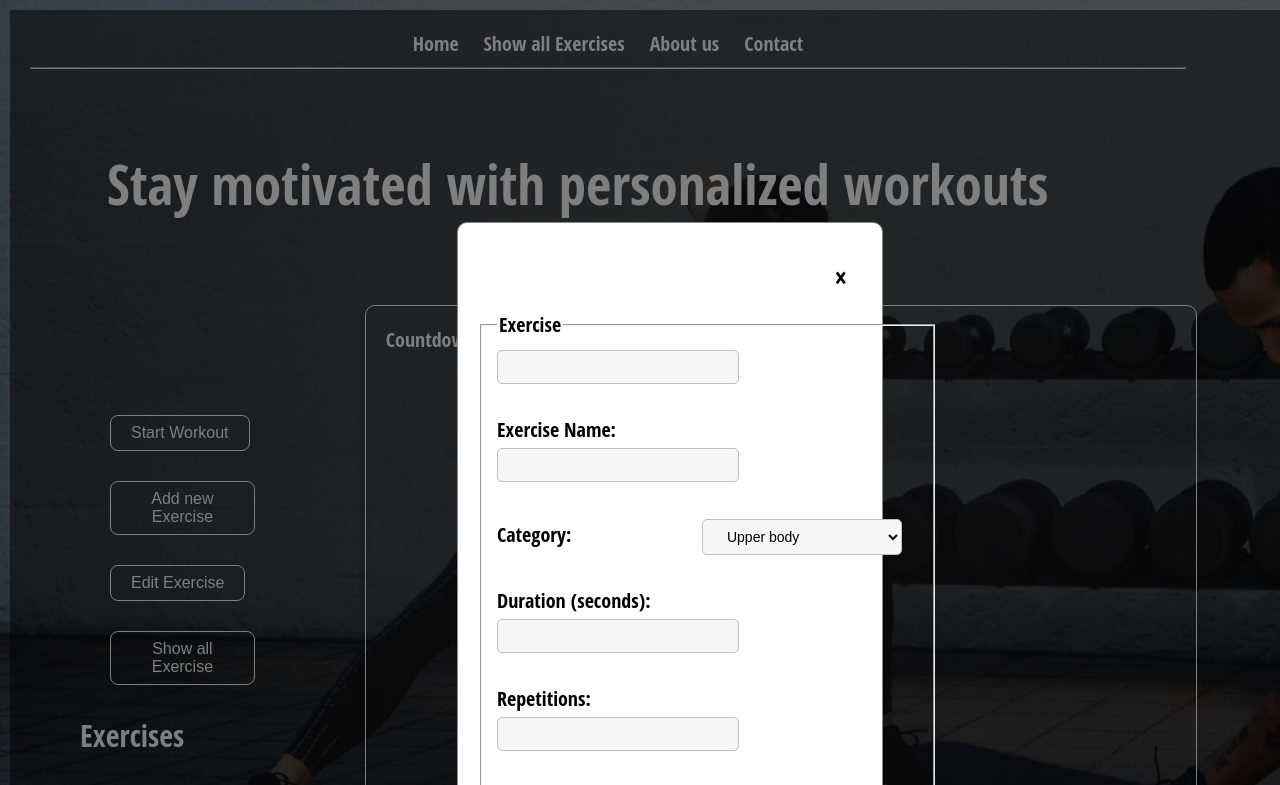
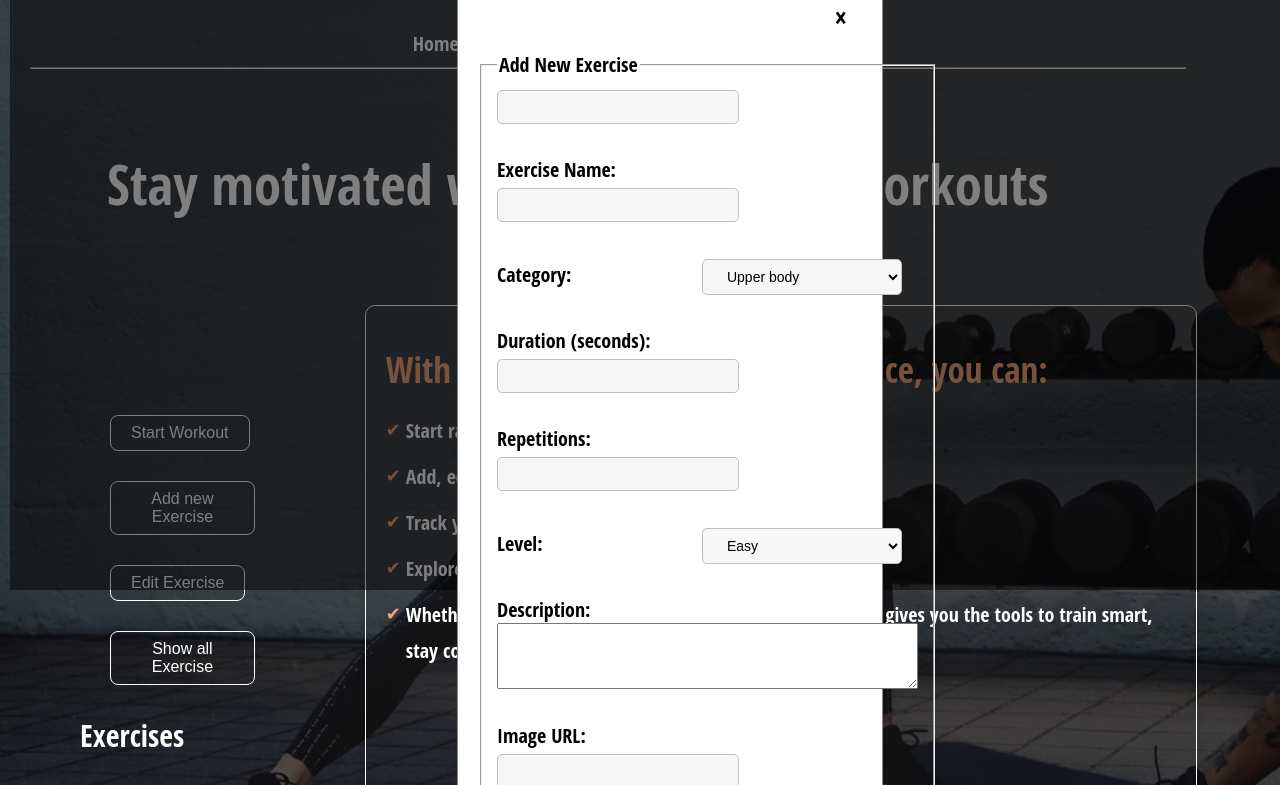
Before and after one commit to JoshuaTechstarter/FitnessAPI, a plain HTML site: page frontend/index.html in a window 1280 px wide. Both pictures are taken after a click on the button "Add new Exercise". Shown: the top 785 px of the page. Drawn offline with Linux system fonts and the light colour scheme.

Commit message:
fix frontend1

```diff
--- a/frontend/index.html
+++ b/frontend/index.html
@@ -62,8 +62,8 @@
                         <label for="image">Image URL:</label>
                         <input type="text" id="image" name="image" required><br><br>
 
-                        <button id="datelard" type="submit">Confirm</button>
-                        <button id="addExercise">Add Exercise</button>
+                        <button id="addExercise" type="submit" style="display: none;">Add Exercise</button>
+                        <button id="datelard" type="submit" style="display: none;">Confirm</button>
                     </fieldset>
                 </form>
             </div>
@@ -86,7 +86,18 @@
         </div>
         <div id="idRight">
             <div id="outputDiv"></div>
-            <div id="timer">Countdown</div>
+            <div id="timer">
+                <p><b>With a clean and easy-to-use interface, you can:</b></p>
+                <ul>
+                    <li>Start random workouts in just one click</li>
+                    <li>Add, edit, and browse personalized exercises</li>
+                    <li>Track your progress by saving completed workouts</li>
+                    <li>Explore a growing library of exercises for all fitness levels</li>
+                    <li>Whether you’re a beginner or a seasoned athlete, FitnessAPI gives you the tools to train smart,
+                        stay
+                        consistent, and reach your goals—anytime, anywhere.</li>
+                </ul>
+            </div>
         </div>
 
     </main>
--- a/frontend/script.js
+++ b/frontend/script.js
@@ -4,6 +4,8 @@ const closeModal = document.querySelector(".close");
 const formTitle = document.getElementById("formTitle"); // <legend> element
 const form = document.getElementById("editForm");
 const idRight = document.getElementById("idRight");
+const addBtn = document.getElementById("addExercise");
+const confirmBtn = document.getElementById("datelard");
 
 openModalBtn.onclick = function () {
     modal.style.display = "block";
@@ -75,8 +77,10 @@ btnShowAll.addEventListener("click", function () {
                     form.description.value = exercise.description;
                     form.image.value = exercise.image;
 
-                    // Optionally store the exercise ID for updating
-                    form.setAttribute("data-exercise-id", exercise.id);
+
+                    confirmBtn.style.display = "inline-block";
+                    addBtn.style.display = "none";
+
                 });
 
                 // Add the exercise to the grid
@@ -268,3 +272,17 @@ addExercise.addEventListener("click", (event) => {
 
         })
 })
+
+
+
+
+openModalBtn.addEventListener("click", () => {
+    modal.style.display = "block";
+    form.reset();
+
+
+    addBtn.style.display = "inline-block";
+    confirmBtn.style.display = "none";
+    formTitle.textContent = "Add New Exercise";
+    id.value = "";
+});
--- a/frontend/styles.css
+++ b/frontend/styles.css
@@ -160,7 +160,7 @@ label {
     position: fixed;
     z-index: 1;
     left: 0;
-    top: 0;
+    bottom: 200px;
     width: 100%;
     height: 100%;
     background-color: rgba(0, 0, 0, 0.5);
@@ -271,3 +271,32 @@ label {
     box-shadow: 0px 4px 10px rgba(0, 0, 0, 0.1);
 
 }
+
+ul {
+    list-style-type: none;
+    padding: 0;
+    margin-top: 20px;
+}
+
+ul li {
+    font-size: 20px;
+    line-height: 1.8;
+    margin: 10px 0;
+    padding-left: 20px;
+    position: relative;
+}
+
+ul li::before {
+    content: "✔";
+    position: absolute;
+    left: 0;
+    color: #f2a47a;
+    font-size: 18px;
+}
+
+b {
+    font-size: 35px;
+    color: #f2a47a;
+    display: block;
+    margin-bottom: 15px;
+}
```
Also changed, not shown: frontend/about.html (added, +92 -0 lines).
